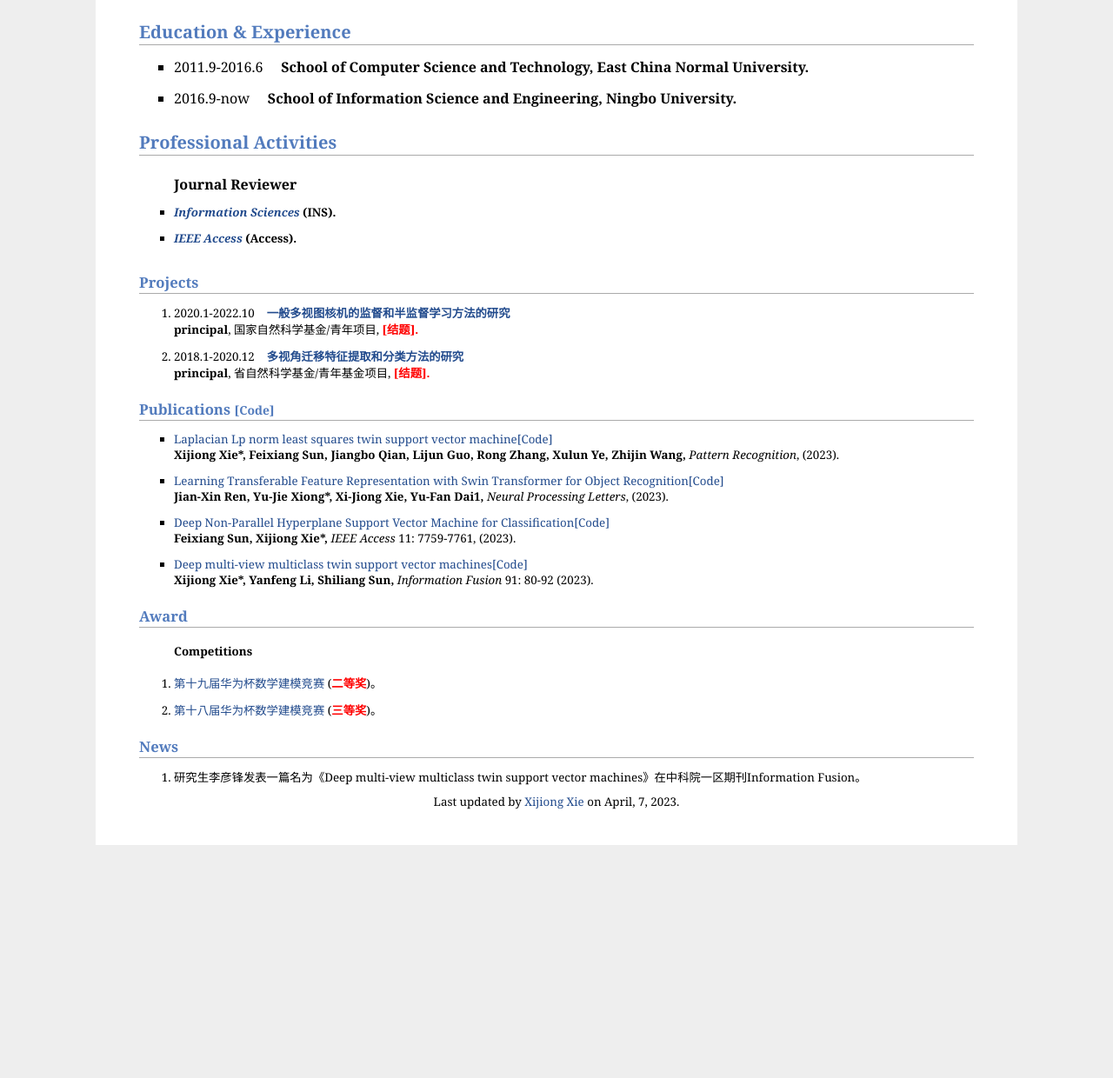
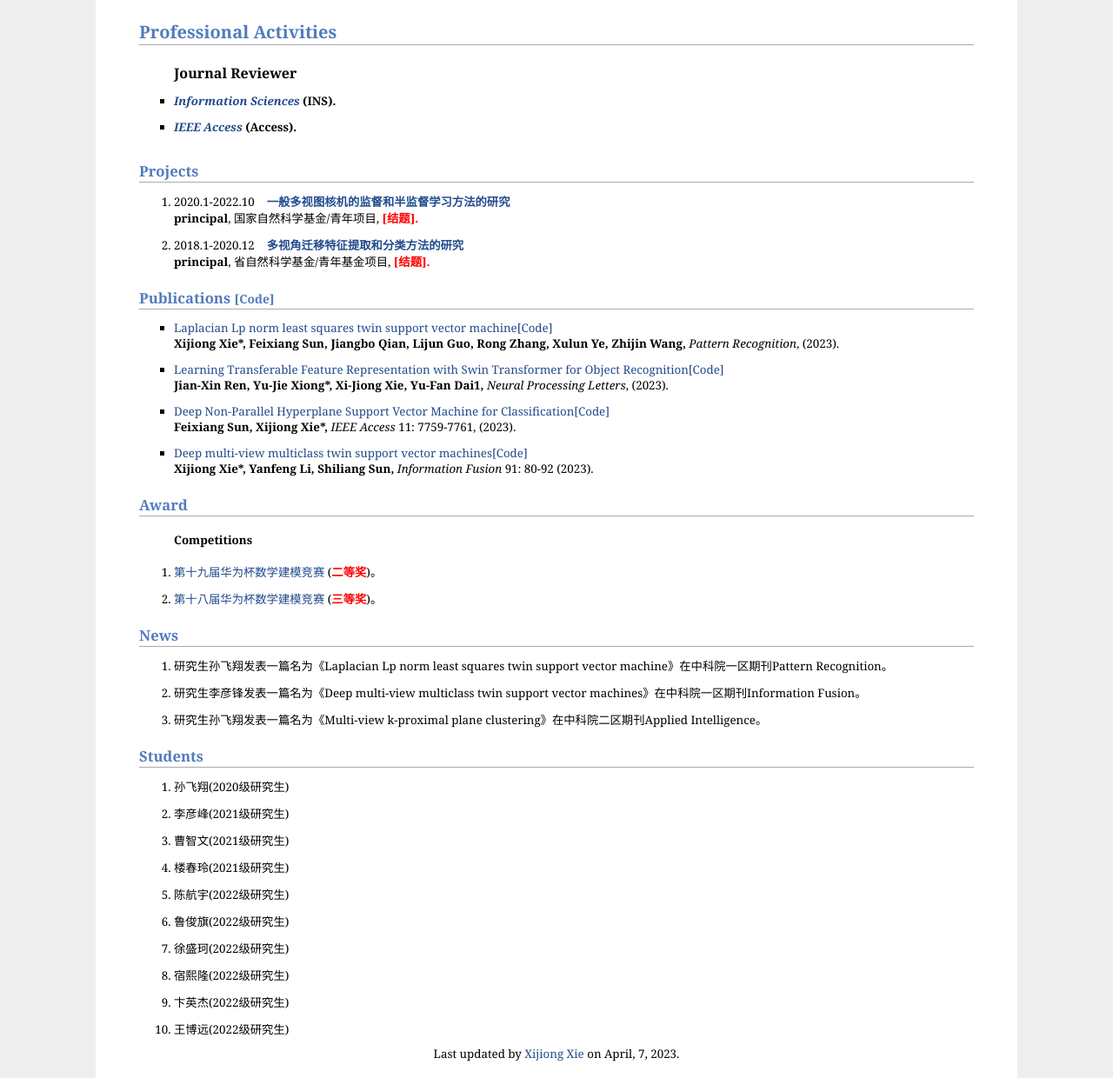
Before and after one commit to mrdjango/LapLpLSTSVM, a plain HTML site: page index.html in a window 1280 px wide. Shown: the part 720-1960 px from the top of the page at 87% size. Before the commit the page ends 1722 px from the top, so only its background shows below. Drawn offline with Linux system fonts and the light colour scheme.

Commit message:
Add files via upload

```diff
--- a/index.html
+++ b/index.html
@@ -199,19 +199,6 @@
 
 
 
-    <h2>Education & Experience</h2>
-    <ul>
-        <li>
-            2011.9-2016.6 &nbsp;&nbsp;&nbsp;&nbsp;<b>School of Computer Science and Technology, East China Normal University.</b>
-        </li>
-
-
-
-        <li>
-            2016.9-now &nbsp;&nbsp;&nbsp;&nbsp;<b>School of Information Science and Engineering, Ningbo University.</b>
-        </li>
-
-    </ul>
 
     <h2>Professional Activities</h2>
     <ul>
@@ -295,9 +282,24 @@
 
             <h2>News</h2>
             <ol>
+                <li>研究生孙飞翔发表一篇名为《Laplacian Lp norm least squares twin support vector machine》在中科院一区期刊Pattern Recognition。</li>
+                <li>研究生李彦锋发表一篇名为《Deep multi-view multiclass twin support vector machines》在中科院一区期刊Information Fusion。</li>
+                <li>研究生孙飞翔发表一篇名为《Multi-view k-proximal plane clustering》在中科院二区期刊Applied Intelligence。</li>
+            </ol>
 
-                <li>研究生李彦锋发表一篇名为《Deep multi-view multiclass twin support vector machines》在中科院一区期刊Information Fusion。</li>
+            <h2>Students</h2>
+            <ol>
 
+                <li>孙飞翔(2020级研究生)</li>
+                <li>李彦峰(2021级研究生)</li>
+                <li>曹智文(2021级研究生)</li>
+                 <li>楼春玲(2021级研究生)</li>
+                  <li>陈航宇(2022级研究生)</li>
+                  <li>鲁俊旗(2022级研究生)</li>
+                  <li>徐盛珂(2022级研究生)</li>
+                  <li>宿熙隆(2022级研究生)</li>
+                  <li>卞英杰(2022级研究生)</li>
+                  <li>王博远(2022级研究生)</li>
             </ol>
 
 
```
